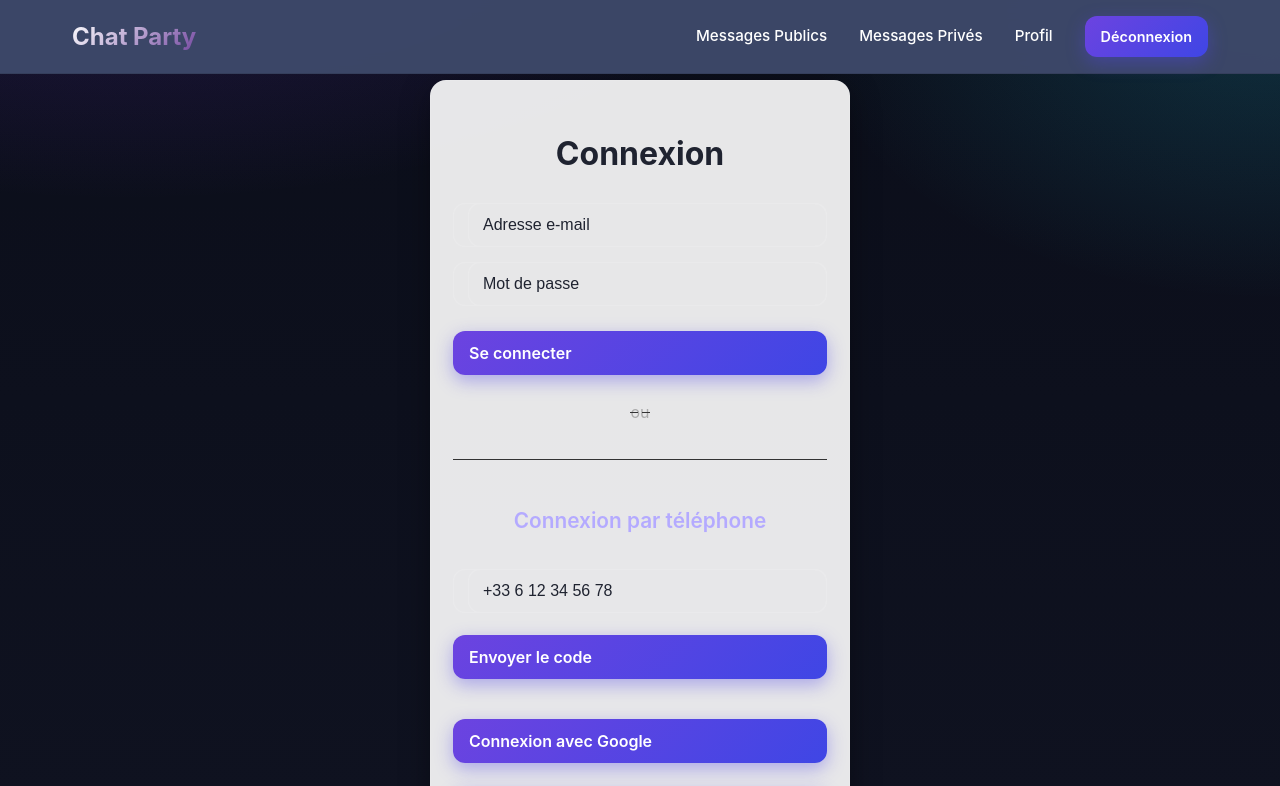
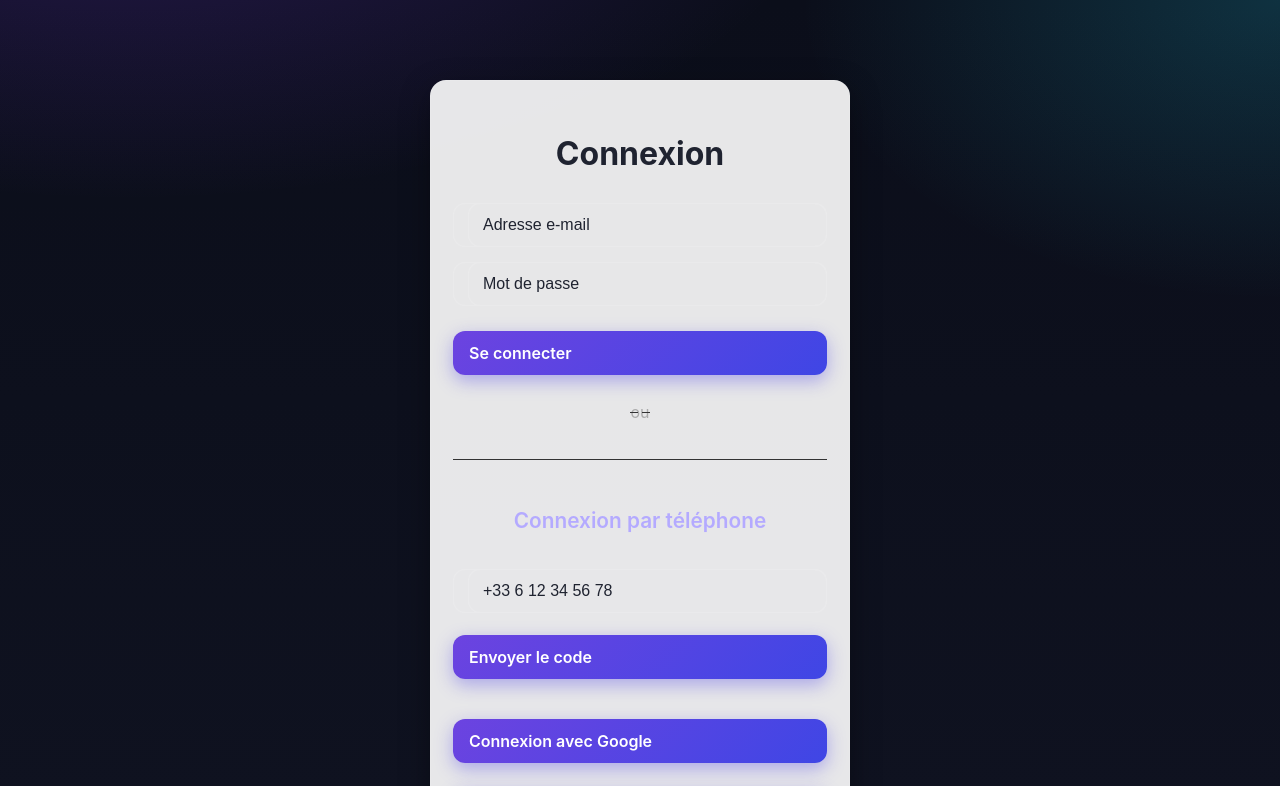
Before and after one commit to Thprog13/TP1, a React (Vite) app: page /login in a window 1280 px wide. Shown: the top 786 px of the page. Built offline with nearby package versions, Linux system fonts and the light colour scheme; no server answers.

Commit message:
modified:   src/Routage.jsx

```diff
--- a/src/Routage.jsx
+++ b/src/Routage.jsx
@@ -1,4 +1,4 @@
-import { Routes, Route, Navigate } from "react-router-dom";
+import { Routes, Route, Navigate, useLocation } from "react-router-dom";
 import { useAuth } from "./context.jsx";
 import Chat from "./Chat.jsx";
 import PrivateChatPage from "./PrivateChatPage.jsx";
@@ -20,9 +20,12 @@
 }
 
 export default function Routage() {
+  const location = useLocation();
+  const hideNavbar = location.pathname === "/login" || location.pathname === "/signup";
+
   return (
     <>
-      <Navbar />
+      {!hideNavbar && <Navbar />}
       <Routes>
         <Route
           path="/"
```
